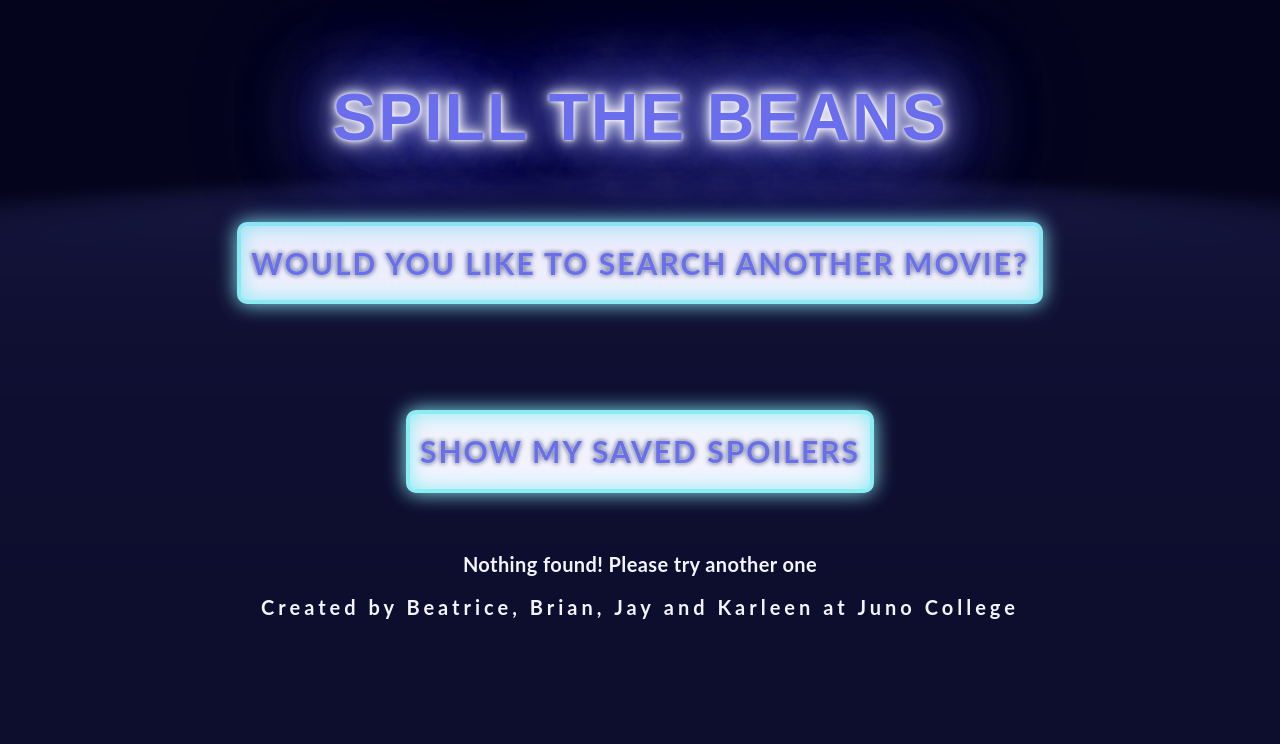
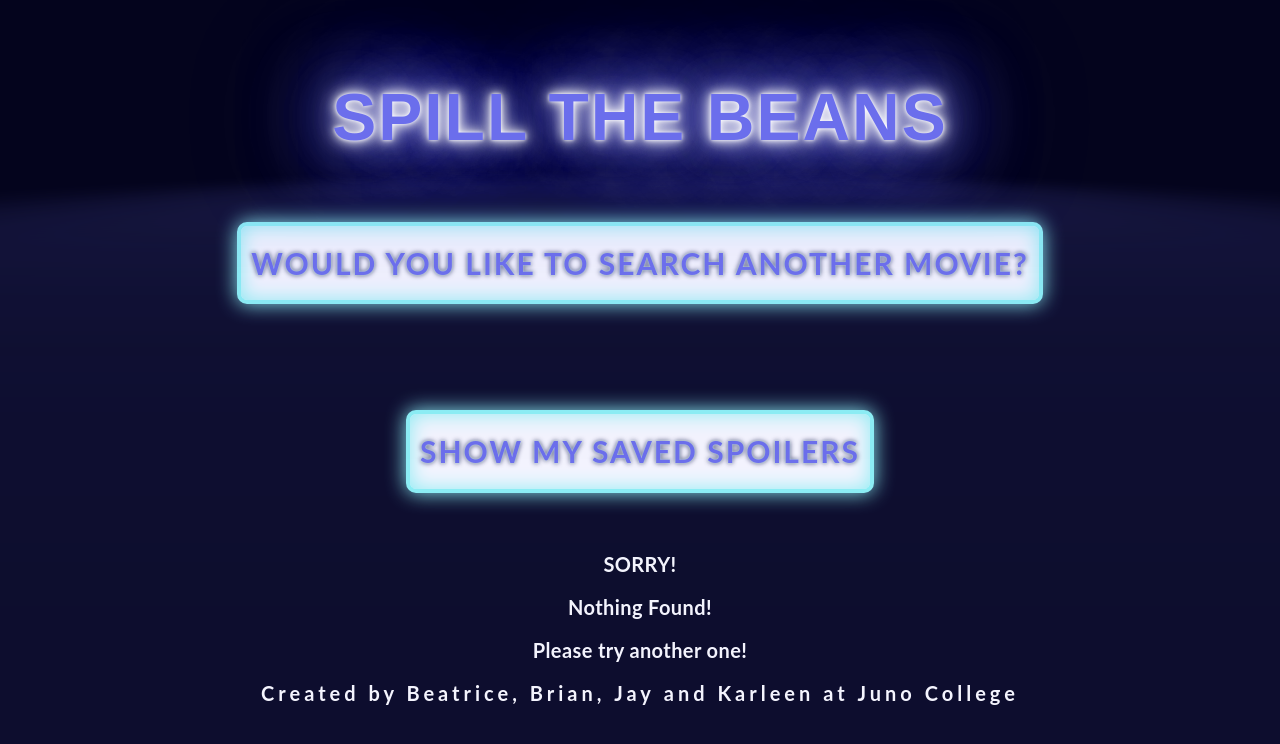
Before and after one commit to spill-the-beans/spill-the-beans, a React (Create React App) app: page /gifsList in a window 1280 px wide. Shown: the top 744 px of the page. Built offline with nearby package versions, Linux system fonts and the light colour scheme.

Commit message:
added NothingFound component

```diff
--- a/src/MovieApi.js
+++ b/src/MovieApi.js
@@ -1,3 +1,4 @@
+import NothingFound from "./NothingFound";
 import GiphyApi from "./GiphyApi";
 
 import { useState, useEffect } from "react";
@@ -41,7 +42,7 @@ const MovieApi = (props) => {
                 movieKeyword.length === 0
                 ?
                 <>
-                    <h3>Nothing found! Please try another one</h3>
+                    <NothingFound />
                 </>
                 :
                 <>
--- /dev/null
+++ b/src/NothingFound.js
@@ -0,0 +1,11 @@
+const NothingFound = () => {
+return (
+    <div className="nothingFound">
+        <h3>SORRY!</h3>
+        <h3>Nothing Found!</h3>
+        <h3>Please try another one!</h3>
+    </div>
+)
+}
+
+export default NothingFound;
```
